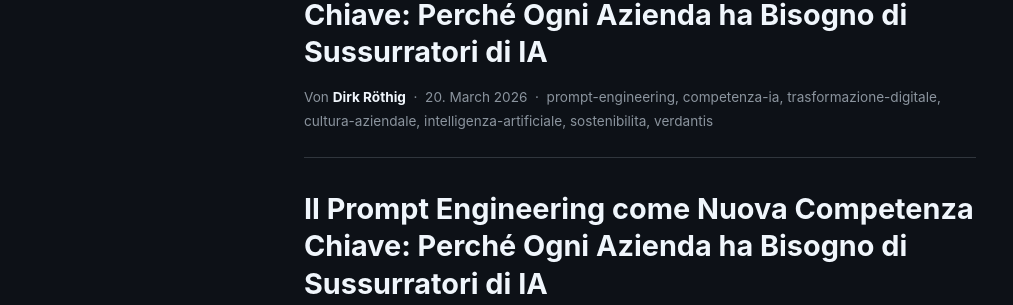
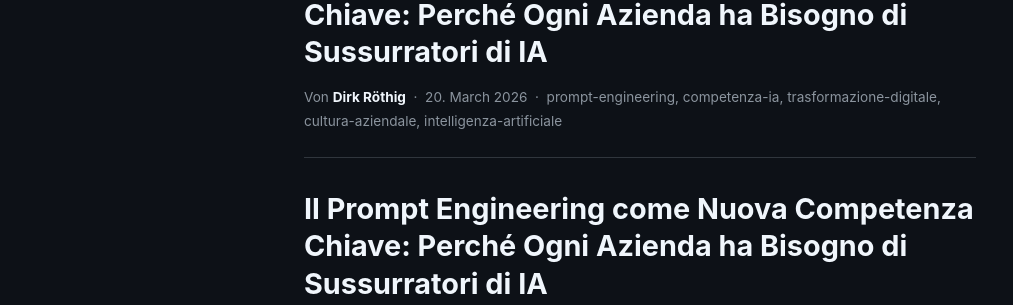
Before and after one commit to GaudianVivere/GaudianVivere.github.io, a Jekyll site: the page built from _posts/2026-03-20-artikel-19-it.md, in a window 1280 px wide and 900 px high. Shown: the part 134-439 px from the top of the window, without its empty margins (0-1013 px from the left). Built offline with Jekyll 4.4.1, drawn with Linux system fonts in a browser that asks for light colours; some of the changed lines change nothing that is shown; some of the changed text lies outside the part shown.

Commit message:
Update 2026-03-20-artikel-19-it.md

```diff
--- a/_posts/2026-03-20-artikel-19-it.md
+++ b/_posts/2026-03-20-artikel-19-it.md
@@ -1,13 +1,8 @@
 ---
-layout: post
 title: "Il Prompt Engineering come Nuova Competenza Chiave: Perché Ogni Azienda ha Bisogno di Sussurratori di IA"
-date: 2026-03-20
-categories: [sostenibilita]
-tags: ["prompt-engineering", "competenza-ia", "trasformazione-digitale", "cultura-aziendale", "intelligenza-artificiale", "sostenibilita", "verdantis"]
-author: "Dirk Roethig, CEO, VERDANTIS Impact Capital"
-lang: it
-published: true
 description: "Il mercato globale del prompt engineering cresce del 32 per cento all'anno. I processi di prompt strutturati riducono gli errori dell'IA fino al 76 per cento. Perché la capacità di comunicare con l'IA sta diventando la competenza aziendale determinante del XXI secolo."
+tags: [prompt-engineering, competenza-ia, trasformazione-digitale, cultura-aziendale, intelligenza-artificiale]
+series: IA nel Business
 ---
 
 # Il Prompt Engineering come Nuova Competenza Chiave: Perché Ogni Azienda ha Bisogno di Sussurratori di IA
```
